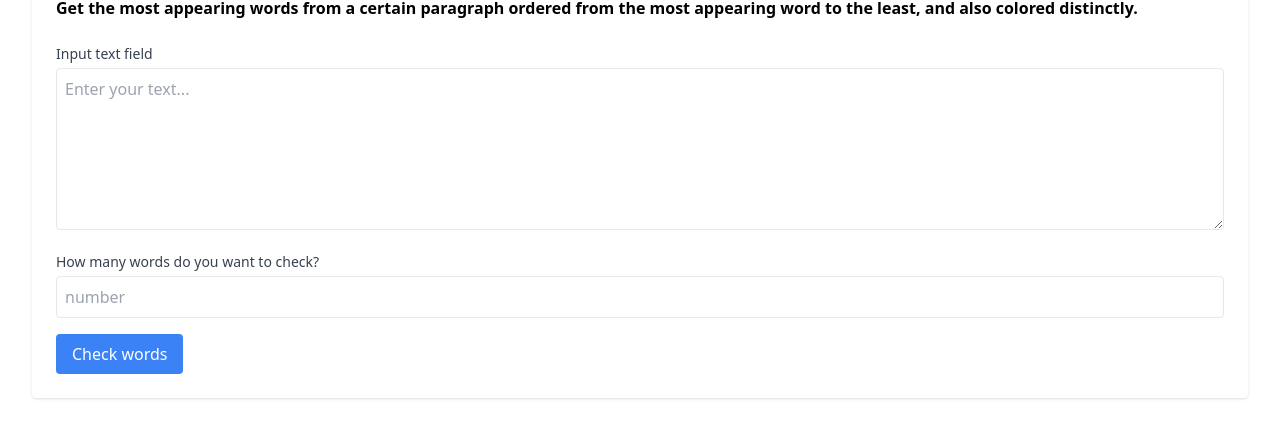
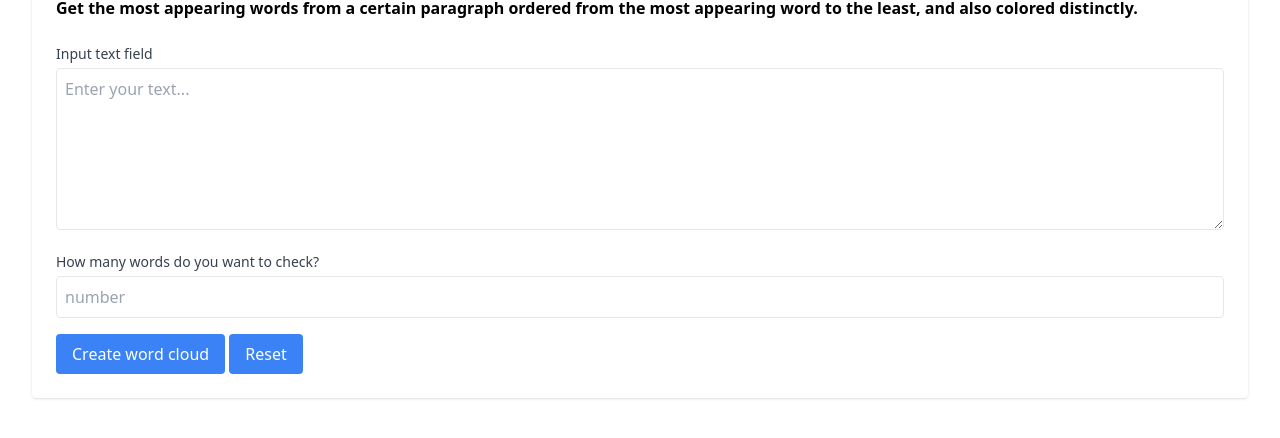
Before and after one commit to NelHim/Word-cloud, a website: page index.html in a window 1280 px wide. Shown: the part 104-542 px from the top of the page. Drawn offline with Linux system fonts and the light colour scheme.

Commit message:
Create and add functionality to reset button

```diff
--- a/index.html
+++ b/index.html
@@ -21,7 +21,8 @@
                 <label for="numberInput" class="block text-sm font-medium text-gray-700">How many words do you want to check?</label>
                 <input type="number" id="numberInput" name="numberInput" class="mt-1 p-2 w-full border rounded" placeholder="number">
             </div>
-            <button type="button" id="submitBtn" class="bg-blue-500 text-white py-2 px-4 rounded">Check words</button>
+            <button type="button" id="submitBtn" class="bg-blue-500 text-white py-2 px-4 rounded">Create word cloud</button>
+            <button type="button" id="reset" class="bg-blue-500 text-white py-2 px-4 rounded">Reset</button>
         </form>
     </div>
 
--- a/script.js
+++ b/script.js
@@ -1,6 +1,7 @@
 // Access the DOM elements
 const form = document.getElementById('myForm');
 const submitBtn = document.getElementById('submitBtn');
+const reset = document.getElementById('reset');
 
 // Add event listener to the submit button
 submitBtn.addEventListener('click', () => {
@@ -65,3 +66,8 @@ submitBtn.addEventListener('click', () => {
         myCloud.appendChild(wordElement);
     });
 });
+
+// Add functionality to the reset button
+reset.addEventListener("click", () => {
+    document.location.reload();
+  });
```
